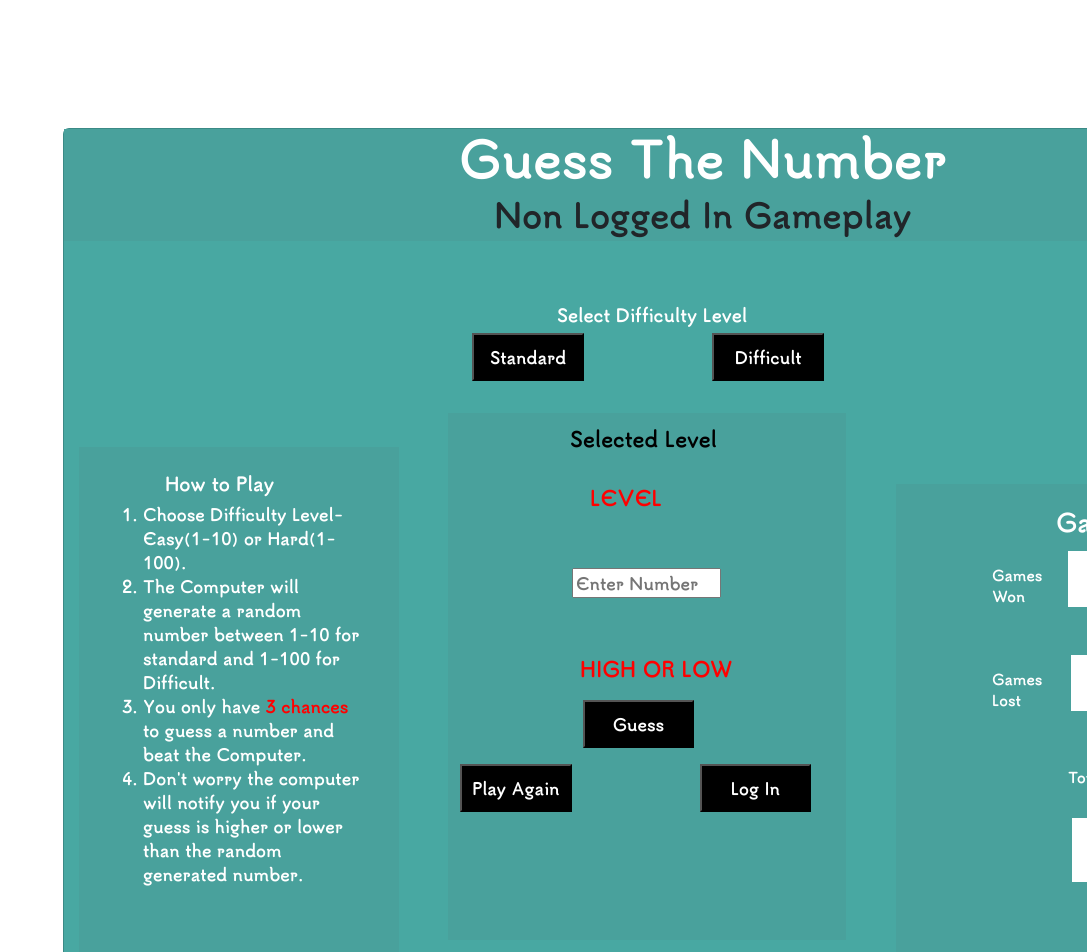
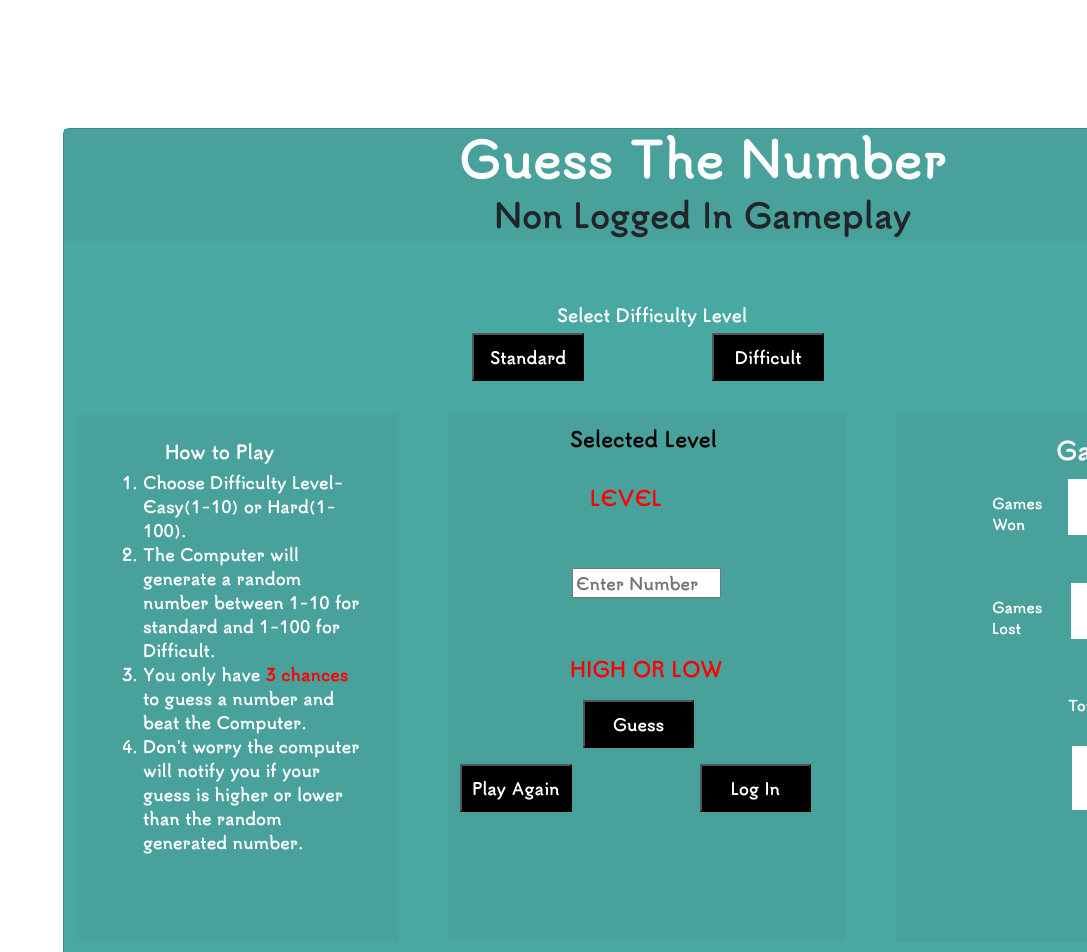
Before and after one commit to AndrewIMLEx/Learning-Project, a React app: page / in a window 1280 px wide. Shown: the top 952 px of the page, without its empty margins (193-1280 px from the left). Built offline with nearby package versions, Linux system fonts and the light colour scheme.

Commit message:
resize cards styles

```diff
--- a/src/Homepage/Levels.jsx
+++ b/src/Homepage/Levels.jsx
@@ -89,7 +89,7 @@ render(){
             <input style={{float:'center'}} value={this.state.input}  id = "Levelsinput" placeholder="Enter Number Here" type="number" onChange = {this.guessNumber} ref={this.inputFocus}/>
         </form>
         &nbsp;
-        <p style={{color: "red",fontSize: 20, marginLeft:'6em'}}>{this.state.tooHightooLow}</p>
+        <p style={{color: "red",fontSize: 20, marginLeft:'5.5em'}}>{this.state.tooHightooLow}</p>
         &nbsp;&nbsp;
         <button onClick={this.clickedbuttonGuess}  id="guess" type = "submit">Guess</button>
         &nbsp;
--- a/src/style.css
+++ b/src/style.css
@@ -119,9 +119,9 @@ rules-card{
     height : 70%;
     background-color: #49A19C;
     margin-left: 15px;
-    margin-top: -33.5em;
+    margin-top: -33em;
     padding: 1.6em 2em 2em 2em;
-    padding-bottom: 5em;
+    padding-bottom: 4.5em;
 }
 span{
     display:inline-block;
@@ -131,12 +131,12 @@ span{
 }
 .tally {
     margin-left: 52em;
-    margin-top: -28.5em;
+    margin-top: -33em;
     background-color: #49A19C;
     margin-right: 0.9em;
     padding: 1.5em 4em;
     padding-right:4em;
-    padding-bottom: 6em;
+    padding-bottom: 8em;
 }
 #Tally{
     background-color:white;
```
